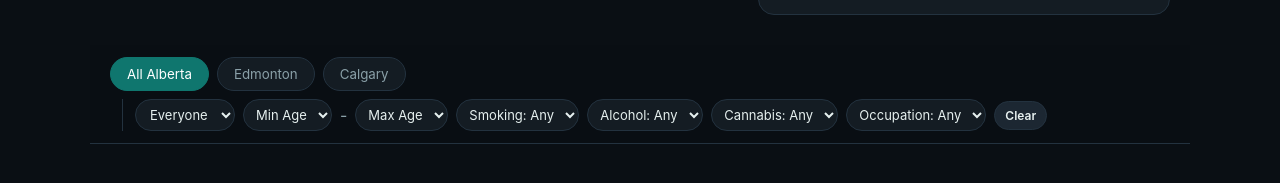
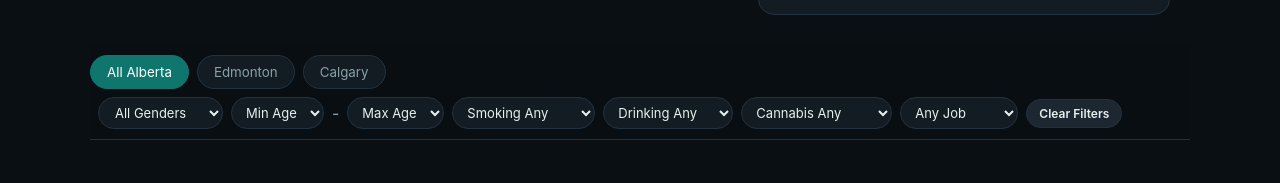
Before and after one commit to donaldprestonlarson-glitch/AFD-Version2-Playground, a website: page public/index.html in a window 1280 px wide. Shown: the part 421-604 px from the top of the page. Drawn offline with Linux system fonts and the light colour scheme; no server answers.

Commit message:
Add files via upload

```diff
--- a/public/index.html
+++ b/public/index.html
@@ -112,24 +112,24 @@ input,textarea,select{width:100%;padding:12px;border-radius:10px;border:1px soli
   </div>
 </section>
 
-<div class="filters" id="browse" style="align-items:center;flex-wrap:wrap;gap:8px">
+<div class="filters" id="browse" style="align-items:center;flex-wrap:wrap;gap:8px;padding:10px 0">
   <button class="chip active" onclick="filterCity('All',this)">All Alberta</button>
   <button class="chip" onclick="filterCity('Edmonton',this)">Edmonton</button>
   <button class="chip" onclick="filterCity('Calgary',this)">Calgary</button>
-  <div style="display:flex;gap:8px;margin-left:12px;align-items:center;flex-wrap:wrap;border-left:1px solid var(--border);padding-left:12px">
-    <select id="filterGender" onchange="loadUsers()" style="width:auto;margin:0;padding:6px 10px;border-radius:20px;background:var(--card);border:1px solid var(--border);color:var(--text);font-size:13px">
-      <option value="All">Everyone</option>
-      <option value="Woman">Women</option>
-      <option value="Man">Men</option>
+  <div style="display:flex;gap:8px;align-items:center;flex-wrap:wrap;margin-left:8px">
+    <select id="filterGender" onchange="loadUsers()" style="width:auto;margin:0;padding:6px 12px;border-radius:20px;background:var(--card);border:1px solid var(--border);color:var(--text);font-size:13px">
+      <option value="All">All Genders</option>
+      <option value="Woman">Women Only</option>
+      <option value="Man">Men Only</option>
     </select>
-    <select id="filterAgeMin" onchange="loadUsers()" style="width:auto;margin:0;padding:6px 8px;border-radius:20px;background:var(--card);border:1px solid var(--border);color:var(--text);font-size:13px"><option value="">Min Age</option><option value="18">18</option><option value="25">25</option><option value="30">30</option><option value="35">35</option><option value="40">40</option><option value="45">45</option><option value="50">50</option></select>
+    <select id="filterAgeMin" onchange="loadUsers()" style="width:auto;margin:0;padding:6px 10px;border-radius:20px;background:var(--card);border:1px solid var(--border);color:var(--text);font-size:13px"><option value="">Min Age</option><option value="18">18</option><option value="25">25</option><option value="30">30</option><option value="35">35</option><option value="40">40</option><option value="45">45</option><option value="50">50</option></select>
     <span style="color:var(--muted)">-</span>
-    <select id="filterAgeMax" onchange="loadUsers()" style="width:auto;margin:0;padding:6px 8px;border-radius:20px;background:var(--card);border:1px solid var(--border);color:var(--text);font-size:13px"><option value="">Max Age</option><option value="30">30</option><option value="35">35</option><option value="40">40</option><option value="45">45</option><option value="50">50</option><option value="60">60</option><option value="99">99</option></select>
-    <select id="filterSmoking" onchange="loadUsers()" style="width:auto;margin:0;padding:6px 8px;border-radius:20px;background:var(--card);border:1px solid var(--border);color:var(--text);font-size:13px"><option value="All">Smoking: Any</option><option value="Never">Never</option><option value="Socially">Socially</option><option value="Daily">Daily</option></select>
-    <select id="filterAlcohol" onchange="loadUsers()" style="width:auto;margin:0;padding:6px 8px;border-radius:20px;background:var(--card);border:1px solid var(--border);color:var(--text);font-size:13px"><option value="All">Alcohol: Any</option><option value="Never">Never</option><option value="Socially">Socially</option><option value="Weekly">Weekly</option><option value="Daily">Daily</option></select>
-    <select id="filterCannabis" onchange="loadUsers()" style="width:auto;margin:0;padding:6px 8px;border-radius:20px;background:var(--card);border:1px solid var(--border);color:var(--text);font-size:13px"><option value="All">Cannabis: Any</option><option value="Never">Never</option><option value="Socially">Socially</option><option value="Weekly">Weekly</option><option value="Daily">Daily</option></select>
-    <select id="filterOccupation" onchange="loadUsers()" style="width:auto;margin:0;padding:6px 8px;border-radius:20px;background:var(--card);border:1px solid var(--border);color:var(--text);font-size:13px"><option value="All">Occupation: Any</option><option value="Trades">Trades</option><option value="Professional">Professional</option><option value="Healthcare">Healthcare</option><option value="Education">Education</option><option value="Hospitality">Hospitality</option><option value="Retired">Retired</option><option value="Student">Student</option></select>
-    <button class="btn btn-ghost" style="padding:6px 10px;font-size:12px;border-radius:20px;border:1px solid var(--border)" onclick="clearFilters()">Clear</button>
+    <select id="filterAgeMax" onchange="loadUsers()" style="width:auto;margin:0;padding:6px 10px;border-radius:20px;background:var(--card);border:1px solid var(--border);color:var(--text);font-size:13px"><option value="">Max Age</option><option value="30">30</option><option value="35">35</option><option value="40">40</option><option value="45">45</option><option value="50">50</option><option value="60">60</option><option value="99">99</option></select>
+    <select id="filterSmoking" onchange="loadUsers()" style="width:auto;margin:0;padding:6px 10px;border-radius:20px;background:var(--card);border:1px solid var(--border);color:var(--text);font-size:13px"><option value="All">Smoking Any</option><option value="Never">Non-Smoker</option><option value="Socially">Smokes Socially</option><option value="Daily">Smokes Daily</option></select>
+    <select id="filterAlcohol" onchange="loadUsers()" style="width:auto;margin:0;padding:6px 10px;border-radius:20px;background:var(--card);border:1px solid var(--border);color:var(--text);font-size:13px"><option value="All">Drinking Any</option><option value="Never">Never Drinks</option><option value="Socially">Social Drinker</option><option value="Weekly">Drinks Weekly</option><option value="Daily">Drinks Daily</option></select>
+    <select id="filterCannabis" onchange="loadUsers()" style="width:auto;margin:0;padding:6px 10px;border-radius:20px;background:var(--card);border:1px solid var(--border);color:var(--text);font-size:13px"><option value="All">Cannabis Any</option><option value="Never">No Cannabis</option><option value="Socially">Cannabis Socially</option><option value="Weekly">Cannabis Weekly</option><option value="Daily">Cannabis Daily</option></select>
+    <select id="filterOccupation" onchange="loadUsers()" style="width:auto;margin:0;padding:6px 10px;border-radius:20px;background:var(--card);border:1px solid var(--border);color:var(--text);font-size:13px"><option value="All">Any Job</option><option value="Trades">Trades</option><option value="Professional">Professional</option><option value="Healthcare">Healthcare</option><option value="Education">Education</option><option value="Hospitality">Hospitality</option><option value="Retired">Retired</option><option value="Student">Student</option></select>
+    <button class="btn btn-ghost" style="padding:6px 12px;font-size:12px;border-radius:20px;border:1px solid var(--border)" onclick="clearFilters()">Clear Filters</button>
   </div>
   <span style="margin-left:auto;color:var(--muted);font-size:13px" id="count"></span>
 </div>
```
